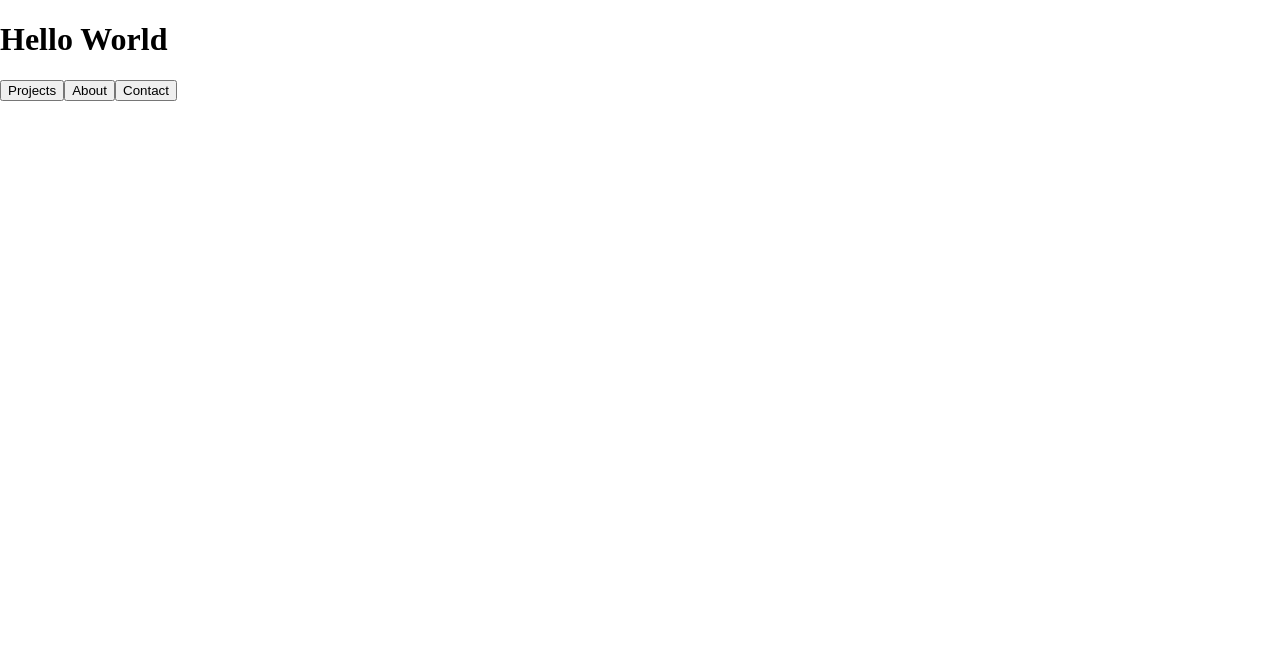
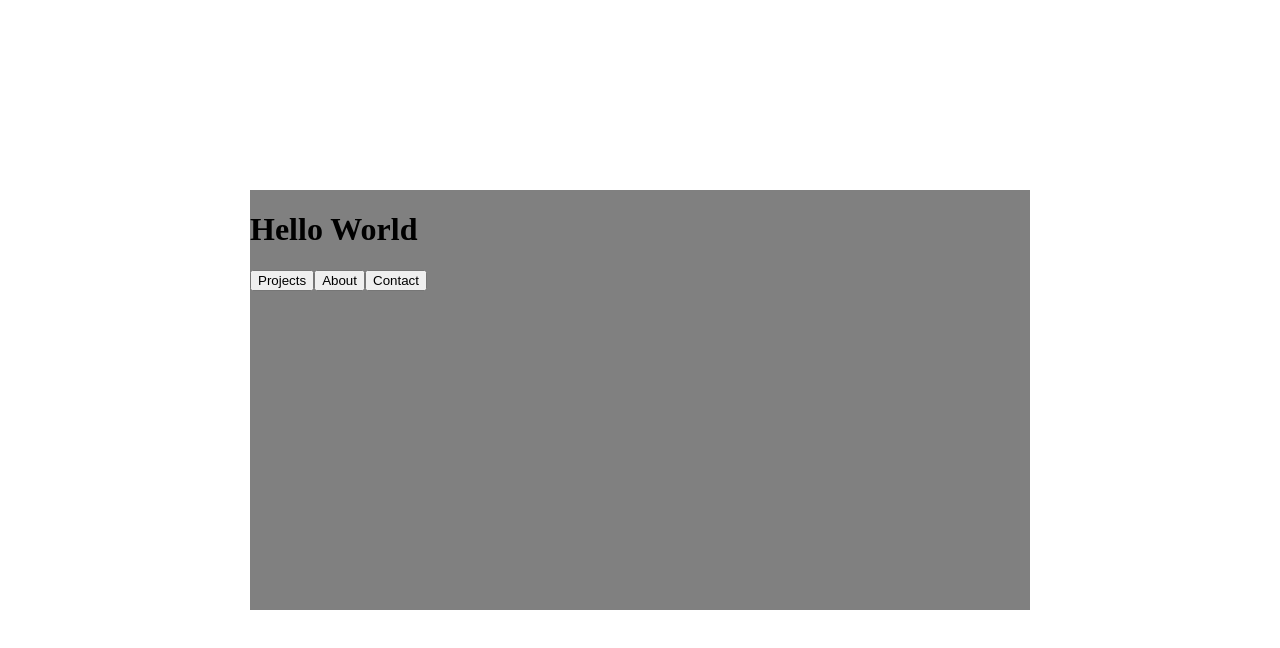
Before and after one commit to TapJc/briansida-portfolio, a React (Vite) app: page / in a window 1280 px wide. Shown: the top 648 px of the page. Built offline with nearby package versions, Linux system fonts and the light colour scheme.

Commit message:
Made App manage initial positioning for Panel

```diff
--- a/src/App.tsx
+++ b/src/App.tsx
@@ -3,14 +3,19 @@ import styles from './styles/App.module.css';
 import { useState } from 'react';
 
 function App() {
-  const [openWindow, setOpenWindow] = useState<string[]>([]);
+  const [openPane, setOpenPane] = useState<string[]>([]);
   // Keeps track of the zIndex of each window to manage stacking order
   const [zIndexRecord, setZIndexRecord] = useState<Record<string, number>>({projects: 0, about: 0, contact: 0});
+  const basePositionX = window.innerWidth * 0.25;
+  const basePositionY = window.innerHeight * 0.35;
 
   // Adds windowName if not open, removes it if already open
-  function toggleWindow(windowName: string) {
-    // Passes a function to setOpenWindow so React always uses the latest state
-    setOpenWindow(prev => prev.includes(windowName)
+  function togglePane(windowName: string) {
+    // Sets the zIndex of the toggled Pane to be 2 above the current max
+    if (!openPane.includes(windowName)) raiseZIndex(windowName);
+
+    // Passes a function to setOpenPane so React always uses the latest state
+    setOpenPane(prev => prev.includes(windowName)
       ? prev.filter(w => w !== windowName)  // remove if already open
       : [...prev, windowName]);             // add if not open
   }
@@ -27,33 +32,34 @@ function App() {
 
   return (
     <div className={styles.desktop}>
-      <div>
+      <div className={styles.homePanel}>
         <h1>Hello World</h1>
         <nav>
-          <button onClick={() => toggleWindow("projects")}>Projects</button>
-          <button onClick={() => toggleWindow("about")}>About</button>
-          <button onClick={() => toggleWindow("contact")}>Contact</button>
+          <button onClick={() => togglePane("projects")}>Projects</button>
+          <button onClick={() => togglePane("about")}>About</button>
+          <button onClick={() => togglePane("contact")}>Contact</button>
         </nav>
+      </div>
 
-        {/* Conditionally render each window if its name is in openWindow */}
-        {openWindow.includes("projects") &&
-          <Panel title="Projects" maxWidth="860px" zIndex={zIndexRecord["projects"]} onRaise={() => raiseZIndex("projects")} onClose={() => toggleWindow("projects")}>
+        {/* Conditionally render each window if its name is in openPane */}
+        {openPane.includes("projects") &&
+          <Panel title="Projects" initialX={(openPane.indexOf("projects") * 30) + basePositionX} initialY={(openPane.indexOf("projects") * 30) + basePositionY} maxWidth="860px" zIndex={zIndexRecord["projects"]} onRaise={() => raiseZIndex("projects")} onClose={() => togglePane("projects")}>
             <p>Projects Content Here</p>
           </Panel>
         }
 
-        {openWindow.includes("about") &&
-          <Panel title="About" zIndex={zIndexRecord["about"]} onRaise={() => raiseZIndex("about")} onClose={() => toggleWindow("about")}>
+        {openPane.includes("about") &&
+          <Panel title="About" initialX={(openPane.indexOf("about") * 30) + basePositionX} initialY={(openPane.indexOf("about") * 30) + basePositionY} zIndex={zIndexRecord["about"]} onRaise={() => raiseZIndex("about")} onClose={() => togglePane("about")}>
             <p>About Content Here</p>
           </Panel>
         }
 
-        {openWindow.includes("contact") &&
-          <Panel title="Contact" maxWidth="580px" maxHeight="600px" zIndex={zIndexRecord["contact"]} onRaise={() => {raiseZIndex("contact")}} onClose={() => toggleWindow("contact")}>
+        {openPane.includes("contact") &&
+          <Panel title="Contact" initialX={(openPane.indexOf("contact") * 30) + basePositionX} initialY={(openPane.indexOf("contact") * 30) + basePositionY} maxWidth="580px" maxHeight="600px" zIndex={zIndexRecord["contact"]} onRaise={() => {raiseZIndex("contact")}} onClose={() => togglePane("contact")}>
             <p>Contact Content Here</p>
           </Panel>
         }
-      </div>
+
     </div>
   )
 }
--- a/src/components/Panel.tsx
+++ b/src/components/Panel.tsx
@@ -4,6 +4,8 @@ import { useState, useEffect, useRef } from 'react';
 
 interface PanelProps {
   title: string;
+  initialX: number;
+  initialY: number;
   maxWidth?: string;
   maxHeight?: string;
   zIndex: number;
@@ -12,9 +14,9 @@ interface PanelProps {
   children: React.ReactNode;
 }
 
-function Panel({title, maxWidth, maxHeight, zIndex, onClose, onRaise, children}: PanelProps) {
+function Panel({title, initialX, initialY, maxWidth, maxHeight, zIndex, onClose, onRaise, children}: PanelProps) {
   // Tracks the panel's current position on screen
-  const [position, setPosition] = useState( {x: 0, y: 0} );
+  const [position, setPosition] = useState( {x: initialX, y: initialY} );
   // Tracks the distance between the cursor and the panel's top-left corner when dragging starts
   const [offset, setOffset] = useState( {x: 0, y: 0} );
   const [isDragging, setIsDragging] = useState(false);
--- a/src/styles/App.module.css
+++ b/src/styles/App.module.css
@@ -4,3 +4,20 @@
   height: 100vh;
   overflow: hidden;
 }
+
+.homePanel {
+  position: absolute;
+  display: flex;
+  flex-direction: column;
+
+  top: 50%;
+  left: 50%;
+  transform: translate(-50%, -50%);
+
+  width: 90%;
+  max-width: 780px;
+  height: 70vh;
+  max-height: 420px;
+
+  background-color: gray;
+}
```
